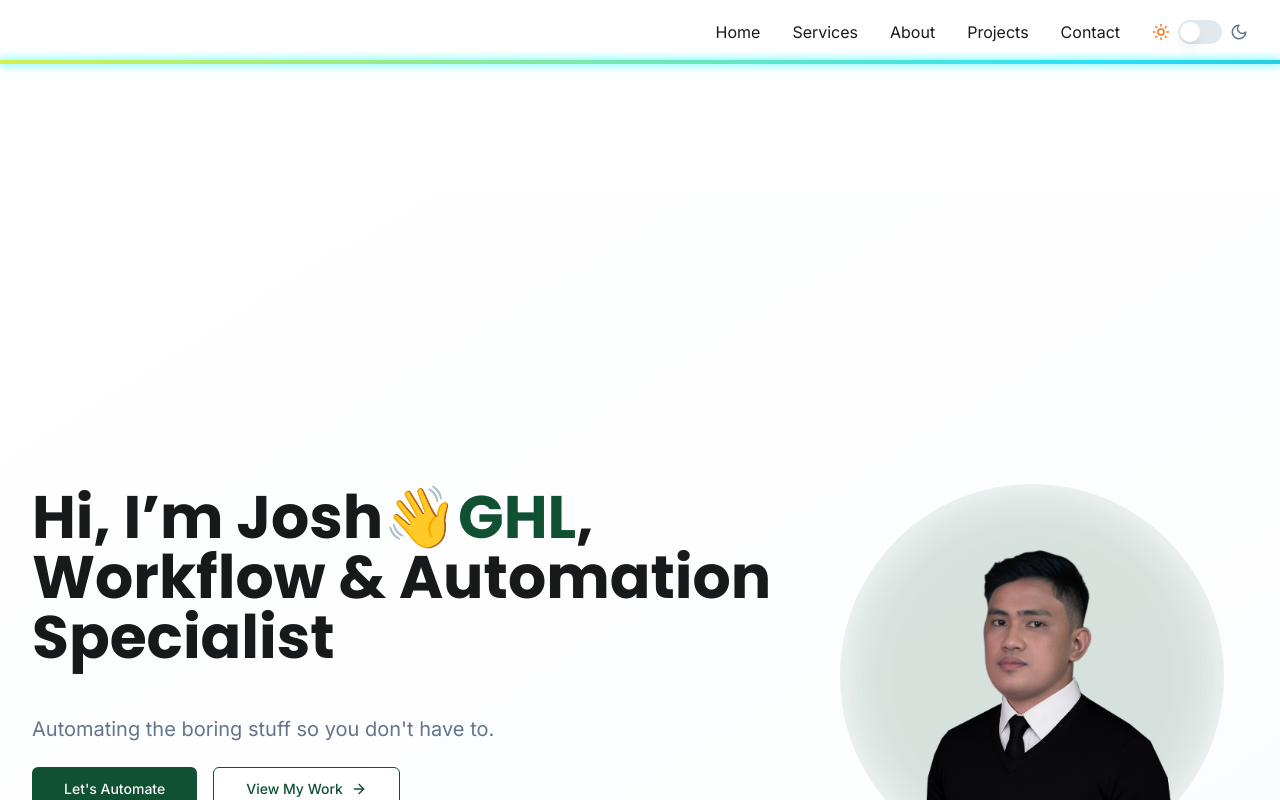
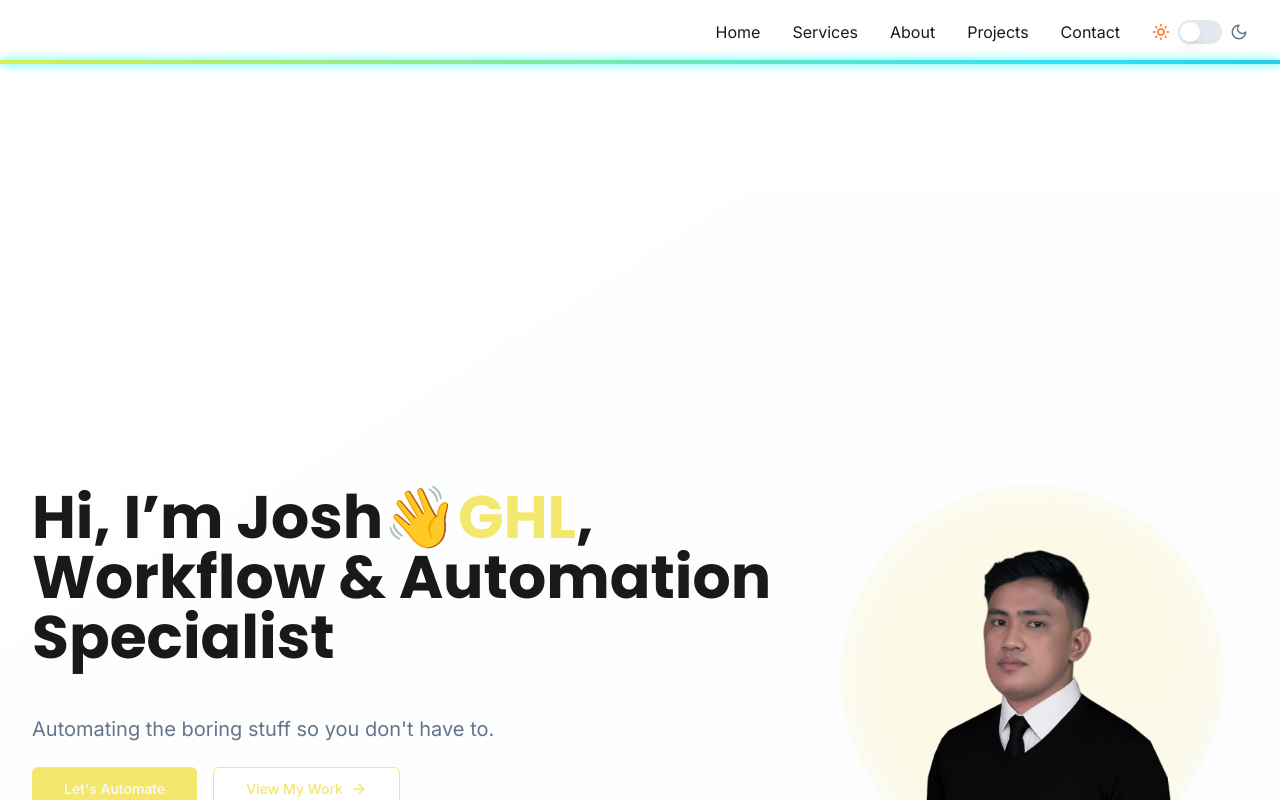
Before and after one commit to joshrzs/automate-joshua-flow, a React (Vite) app: page / in a window 1280 px wide. Shown: the top 800 px of the page. Built offline with nearby package versions, Linux system fonts and the light colour scheme.

Commit message:
Change Color

```diff
--- a/tailwind.config.ts
+++ b/tailwind.config.ts
@@ -65,7 +65,7 @@ export default {
         },
         // Custom colors for Joshua's portfolio
         jgreen: {
-          DEFAULT: '#0F5132',
+          DEFAULT: '#F4E76E',
           light: '#1A7F4E',
           dark: '#093D25',
         },
```
